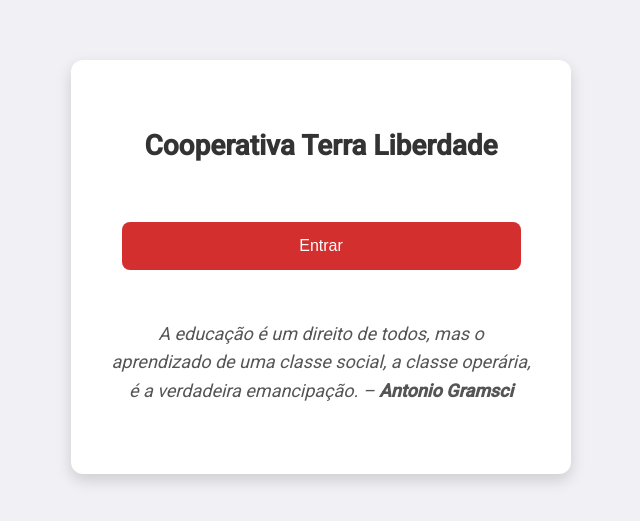
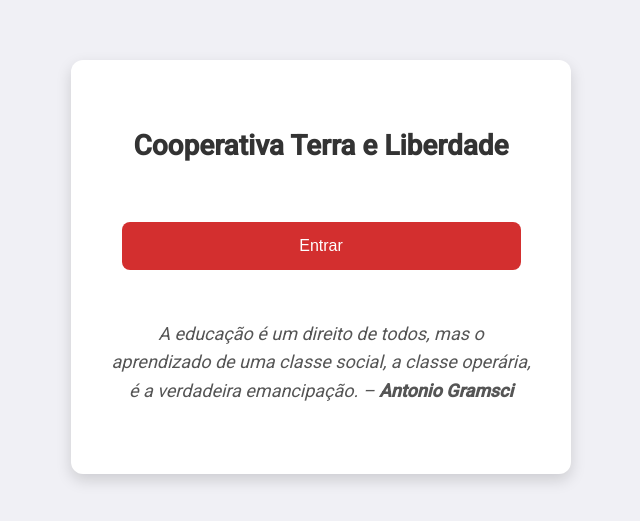
Before and after one commit to TerraLiberdade/Consulta-de-produtos-terra-e-liberdade, a plain HTML site: page index.html in a window 1280 px wide. Shown: the part 133-654 px from the top of the page, without its empty margins (319-959 px from the left). Drawn offline with Linux system fonts and the light colour scheme.

Commit message:
Update index.html

```diff
--- a/index.html
+++ b/index.html
@@ -66,7 +66,7 @@
 <body>
     <div class="container">
         <div class="login-box">
-            <h1>Cooperativa Terra Liberdade</h1>
+            <h1>Cooperativa Terra e Liberdade</h1>
             <button onclick="entrar()">Entrar</button>
 
             <p class="quote" id="quote"></p>
```
